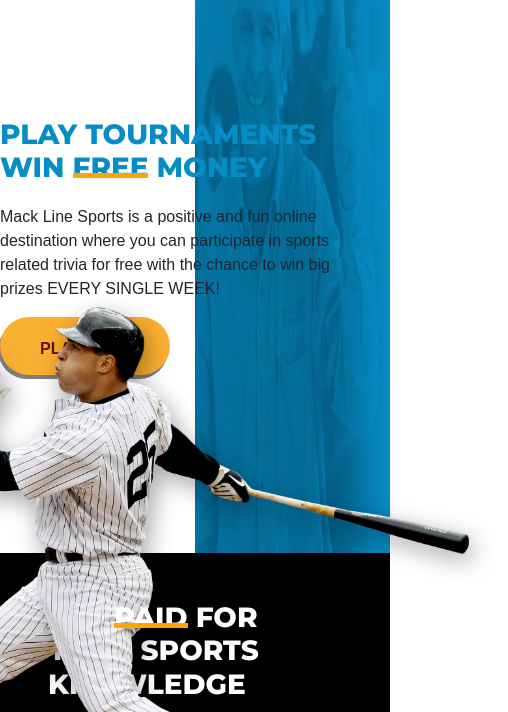
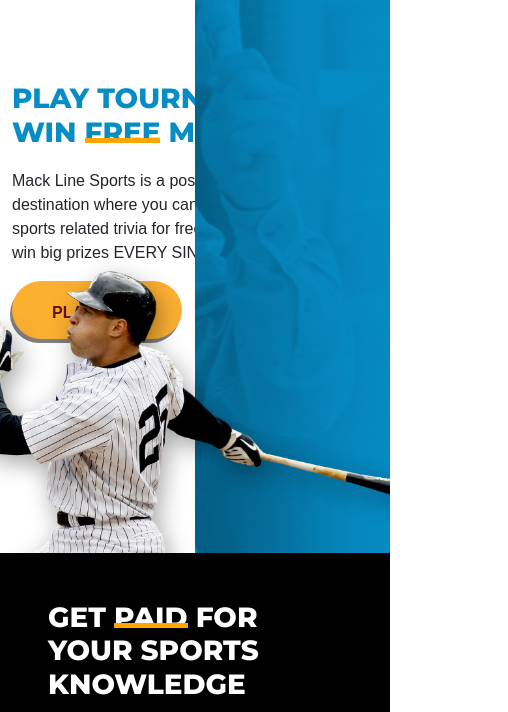
Before and after one commit to clovyclov/mackline-sports, a plain HTML site: page index.html in a window 390 px wide. Shown: the part 132-844 px from the top of the page, 508 px wide, since content can reach past the window. Drawn offline with nearby package versions, Linux system fonts and the light colour scheme; a web font is replaced by a local one.

Commit message:
Added responsive styling improvements

```diff
--- a/css/style.css
+++ b/css/style.css
@@ -66,13 +66,31 @@ span.headline-underline:before {
 
 .main-section {
     padding: 120px 0;
+    display: flex;
+    align-items: center;
 }
 
 .mack-bg {
+    position: relative;
+    overflow: hidden;
+    padding: 0;
+    display: flex;
+    align-items: center;
+}
+
+.mack-bg:before {
+    content: '';
     background-image: url(/img/mack-blue-bg.jpg);
-    background-size: 50% 100%;
     background-repeat: no-repeat;
     background-position: right top;
+    width: 50%;
+    min-height: 300px;
+    display: block;
+    position: absolute;
+    right: 0;
+    background-size: cover;
+    bottom: 0;
+    top: 0;
 }
 
 .hero-bg-section {
--- a/index.html
+++ b/index.html
@@ -44,8 +44,8 @@
         </nav>
       </div>
     </header>
-    <section class="main-section mack-bg" style="min-height: 685px;padding-top: 250px;">
-      <div class="container-fluid p-0">
+    <section class="main-section mack-bg" style="min-height: 685px;">
+      <div class="container-fluid">
         <div class="container p-0">
           <div class="row">
             <div class="col-md-6">
@@ -107,21 +107,21 @@
             <h2 class="big-heading">RECENT WINNERS</h2>
             <p class="uppercase">Three winners are selected to win a <span style="color: #FCB032;">FREE VISA GIFT CARD</span>, every single week!</p>
           </div>
-          <div class="col-4">
+          <div class="col-md-4">
             <div class="winner">
               <h3>BiggestRoach</h3>
               <p>2nd Place</p>
               <span class="win-amount">$250</span>
             </div>
           </div>
-          <div class="col-4">
+          <div class="col-md-4">
             <div class="winner">
               <h3>BiggestRoach</h3>
               <p>1st Place</p>
               <span class="win-amount">$250</span>
             </div>
           </div>
-          <div class="col-4">
+          <div class="col-md-4">
             <div class="winner">
               <h3>BiggestRoach</h3>
               <p>3rd Place</p>
```
